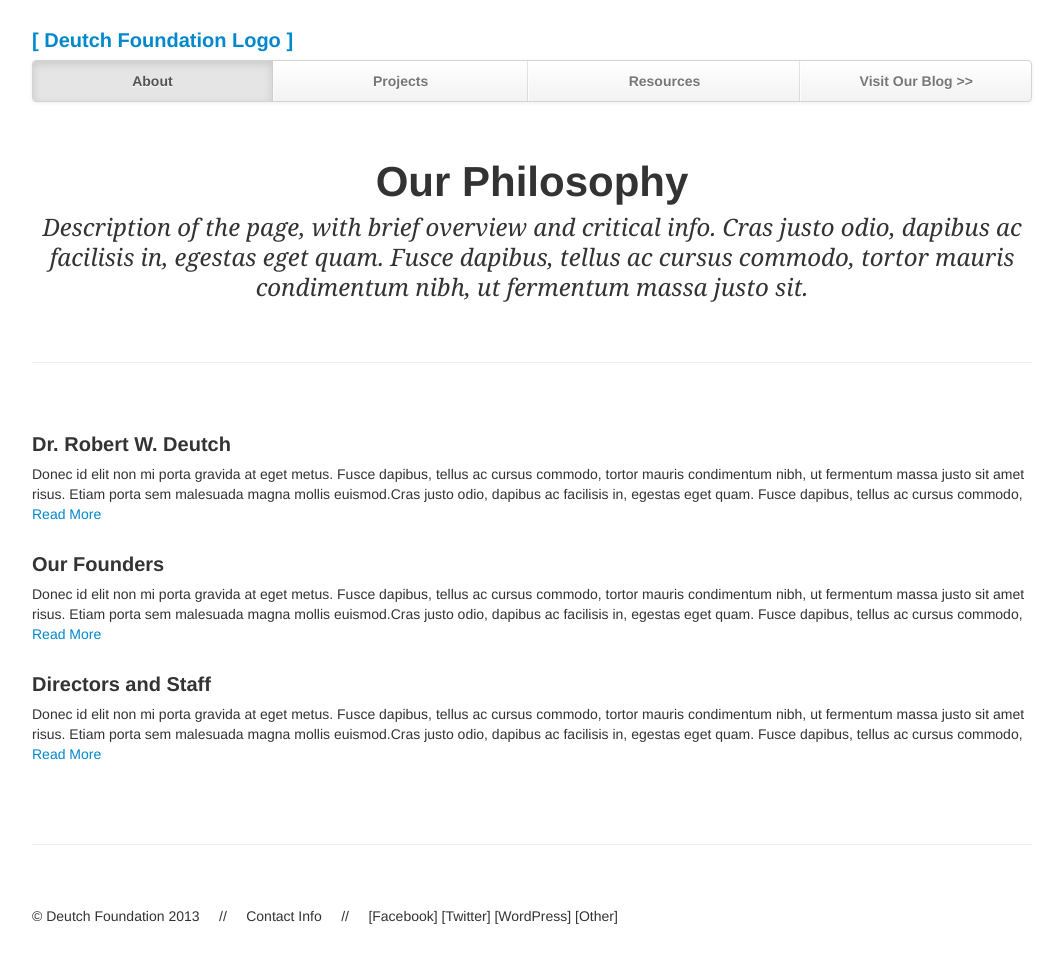
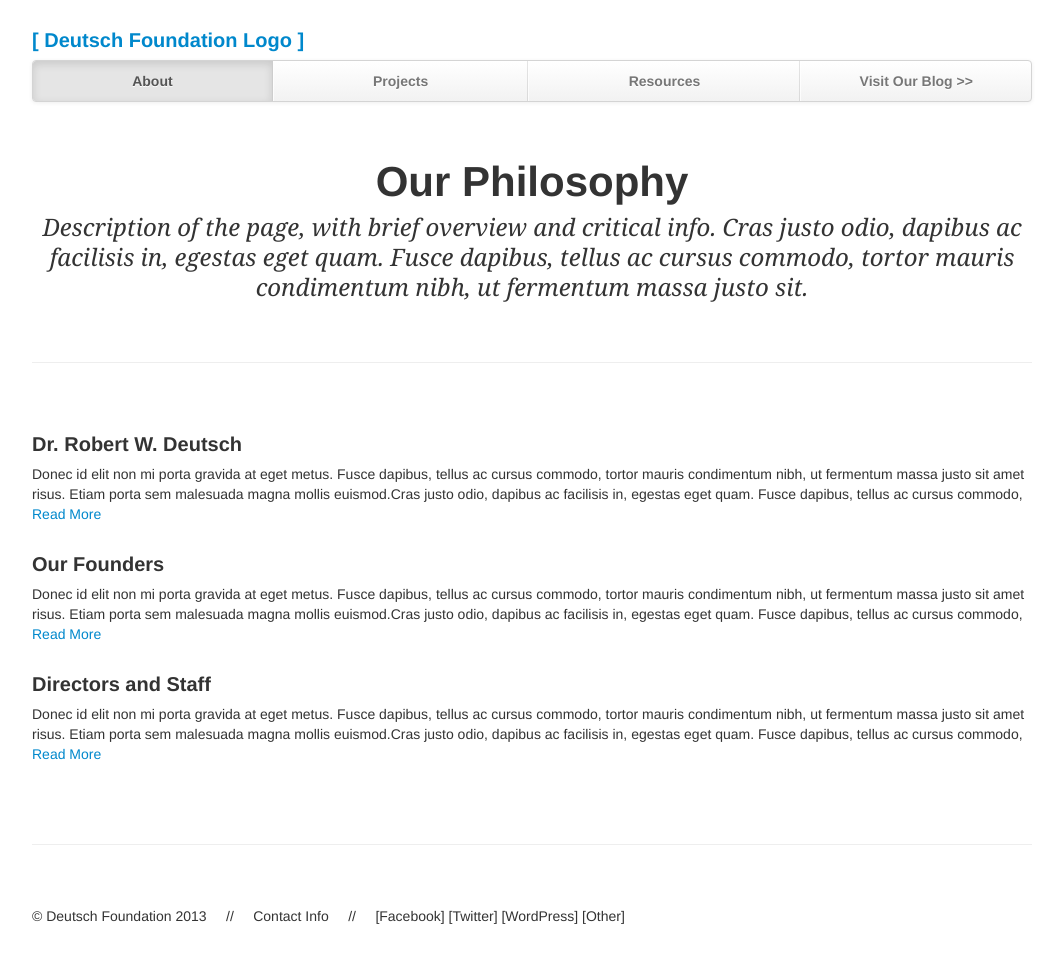
Before and after one commit to OOKB/RWDF, a plain HTML site: page about.html in a window 1280 px wide. Shown: the whole page, without its empty margins (108-1171 px from the left). Drawn offline with nearby package versions, Linux system fonts and the light colour scheme; files that its build step writes are made by us from their sources.

Commit message:
corrected spelling of Deutsch

```diff
--- a/about.html
+++ b/about.html
@@ -2,7 +2,7 @@
 <html lang="en">
   <head>
     <meta charset="utf-8">
-    <title>Deutch Foundation Skeleton</title>
+    <title>Deutsch Foundation Skeleton</title>
     <meta name="viewport" content="width=device-width, initial-scale=1.0">
     <meta name="description" content="Site Structure for the Deutsch Foundation Website">
     <meta name="author" content="OOKB">
@@ -31,7 +31,7 @@
     <div class="container inner">
 
       <div class="masthead">
-        <h4 class="muted"><a href="index.html">[ Deutch Foundation Logo ]</a></h4>
+        <h4 class="muted"><a href="index.html">[ Deutsch Foundation Logo ]</a></h4>
         <div class="navbar">
           <div class="navbar-inner">
             <div class="container">
@@ -59,7 +59,7 @@
       <!-- Example row of columns -->
       <div class="row-fluid">
         <div class="span12">
-          <h4>Dr. Robert W. Deutch</h4>
+          <h4>Dr. Robert W. Deutsch</h4>
           <article><p>Donec id elit non mi porta gravida at eget metus. Fusce dapibus, tellus ac cursus commodo, tortor mauris condimentum nibh, ut fermentum massa justo sit amet risus. Etiam porta sem malesuada magna mollis euismod.Cras justo odio, dapibus ac facilisis in, egestas eget quam. Fusce dapibus, tellus ac cursus commodo, tortor mauris condimentum nibh, ut fermentum massa justo sit.Donec id elit non mi porta gravida at eget metus. Fusce dapibus, tellus ac cursus commodo, tortor mauris condimentum nibh, ut fermentum massa justo sit amet risus. Etiam porta sem malesuada magna mollis euismod.Cras justo odio, dapibus ac facilisis in, egestas eget quam. </p>
           <p>Fusce dapibus, tellus ac cursus commodo, tortor mauris condimentum nibh, ut fermentum massa justo sit.Donec id elit non mi porta gravida at eget metus. Fusce dapibus, tellus ac cursus commodo, tortor mauris condimentum nibh, ut fermentum massa justo sit amet risus. Etiam porta sem malesuada magna mollis euismod.Cras justo odio, dapibus ac facilisis in, egestas eget quam. Fusce dapibus, tellus ac cursus commodo, tortor mauris condimentum nibh, ut fermentum massa justo sit.</p>
           </article>
@@ -82,7 +82,7 @@
       <hr>
 
       <div class="footer">
-        <p>&copy; Deutch Foundation 2013 &nbsp; &nbsp; // &nbsp; &nbsp; Contact Info &nbsp; &nbsp; // &nbsp; &nbsp; [Facebook] [Twitter] [WordPress] [Other]</p>
+        <p>&copy; Deutsch Foundation 2013 &nbsp; &nbsp; // &nbsp; &nbsp; Contact Info &nbsp; &nbsp; // &nbsp; &nbsp; [Facebook] [Twitter] [WordPress] [Other]</p>
       </div>
 
     </div> <!-- /container -->
```
Also changed, not shown: index.html (+3 -3 lines), projects.html (+3 -3 lines), resources.html (+3 -3 lines).
